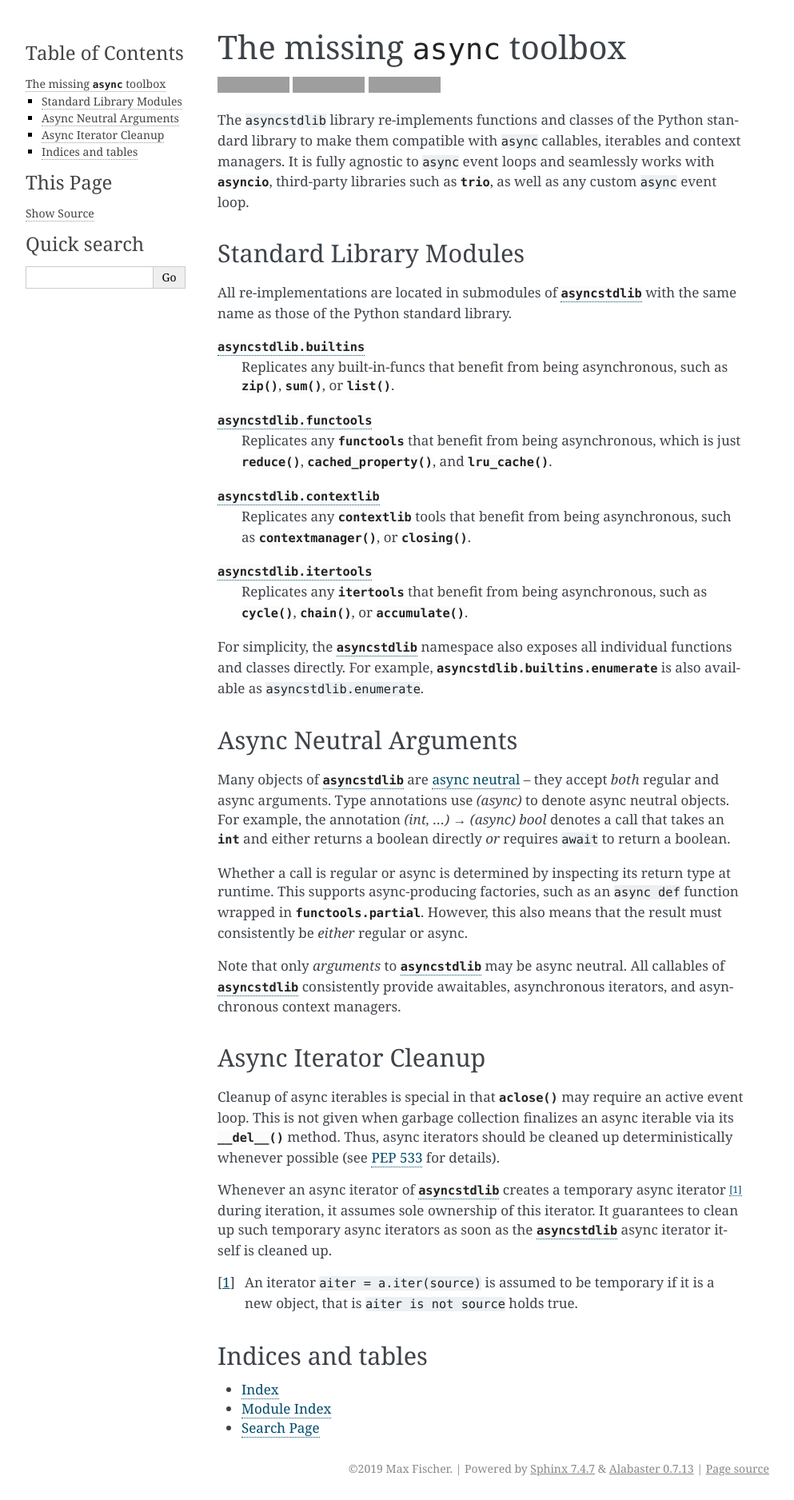
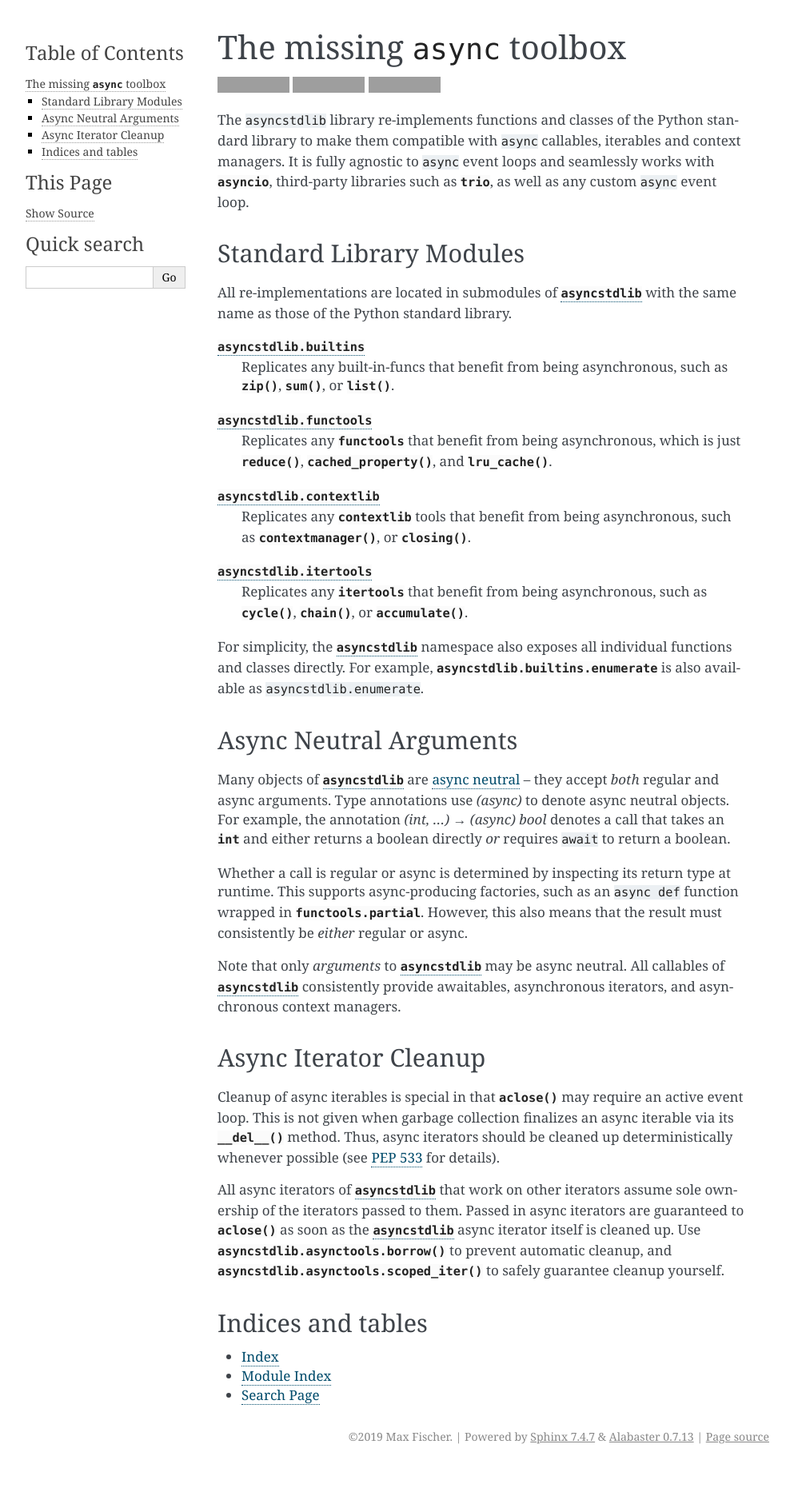
Before and after one commit to maxfischer2781/asyncstdlib, a Sphinx documentation site: the page built from docs/index.rst, in a window 1280 px wide. Shown: the whole page at 80% size, without its empty margins (148-1141 px from the left). Built offline with Sphinx 7.4.7, drawn with Linux system fonts in a browser that asks for light colours; formulas are drawn with MathJax 3; after the commit the page ends 1836 px from its top, so only the background shows below that; grey boxes are pictures that could not be loaded.

Commit message:
expanded docs with borrowing information

```diff
--- a/docs/index.rst
+++ b/docs/index.rst
@@ -104,13 +104,12 @@ an active event loop. This is not given when garbage collection finalizes an
 async iterable via its :py:meth:`~object.__del__` method. Thus, async iterators
 should be cleaned up deterministically whenever possible (see `PEP 533`_ for details).
 
-Whenever an async iterator of :py:mod:`asyncstdlib` creates a temporary
-async iterator [#tempiter]_ during iteration, it assumes sole ownership of this iterator.
-It guarantees to clean up such temporary async iterators as soon as
+All async iterators of :py:mod:`asyncstdlib` that work on other iterators
+assume sole ownership of the iterators passed to them.
+Passed in async iterators are guaranteed to :py:meth:`~agen.aclose` as soon as
 the :py:mod:`asyncstdlib` async iterator itself is cleaned up.
-
-.. [#tempiter] An iterator ``aiter = a.iter(source)`` is assumed to be temporary if
-         it is a new object, that is ``aiter is not source`` holds true.
+Use :py:func:`asyncstdlib.asynctools.borrow` to prevent automatic cleanup,
+and :py:func:`asyncstdlib.asynctools.scoped_iter` to safely guarantee cleanup yourself.
 
 .. _PEP 533: https://www.python.org/dev/peps/pep-0533/
 
```
Also changed, not shown: docs/source/glossary.rst (+11 -1 lines).
